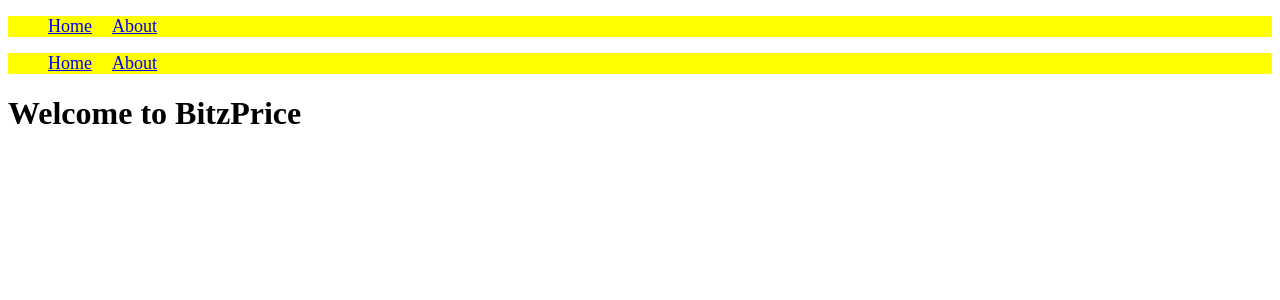
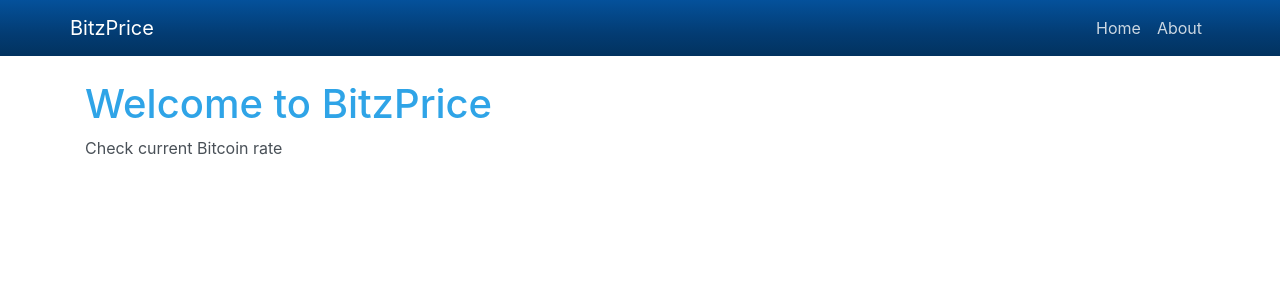
Before and after one commit to shehanp12/next.js-crash-course, a Next.js app: page / in a window 1280 px wide. Shown: the top 300 px of the page. Built offline with nearby package versions, Linux system fonts and the light colour scheme.

Commit message:
Nav bar and Layout.js

```diff
--- a/components/Layout.js
+++ b/components/Layout.js
@@ -1,11 +1,18 @@
-import Navbar from "./Navbar";
+import Head from 'next/head';
+import Navbar from './Navbar';
 import React from "react";
 
-const Layout = (props) =>(
+const Layout = (props) => (
     <div>
+        <Head>
+            <title>BitzPrice</title>
+            <link rel="stylesheet" href="https://bootswatch.com/4/cerulean/bootstrap.min.css"/>
+        </Head>
         <Navbar/>
-        {props.children}
+        <div className="container">
+            {props.children}
+        </div>
     </div>
+);
 
-)
-export default  Layout;
+export default Layout;
--- a/components/Navbar.js
+++ b/components/Navbar.js
@@ -2,31 +2,21 @@
 import React from "react";
 
 const Navbar = () =>(
-   <div>
-       <ul>
-           <li><Link href="/"><a>Home</a></Link></li>
-           <li><Link href="/about"><a>About</a></Link></li>
-       </ul>
-      <style jsx>{`
-      ul{
-      background:#FFFF00;
-      color:#fff;
-      list-style:none;
-      display:flex;
-      }
-
-      ul li{
-      font-size:18px;
-      margin-right:20px;
-
-      }
-
-
-
-
-      `}
-      </style>
-   </div>
+    <nav className="navbar navbar-expand navbar-dark bg-dark mb-4">
+        <div className="container">
+            <a className="navbar-brand" href="#">BitzPrice</a>
+            <div className="collapse navbar-collapse">
+                <ul className="navbar-nav ml-auto">
+                    <li className="nav-item">
+                        <Link href="/"><a className="nav-link">Home</a></Link>
+                    </li>
+                    <li className="nav-item">
+                        <Link href="/about"><a className="nav-link">About</a></Link>
+                    </li>
+                </ul>
+            </div>
+        </div>
+    </nav>
 
 );
 export default Navbar;
--- a/pages/index.js
+++ b/pages/index.js
@@ -1,16 +1,19 @@
+
+import Layout from '../components/Layout';
 import React from "react";
-import Navbar from "../components/Navbar";
-import Layout from "../components/Layout";
 
-const Index =  () => (
+
+
+const Index = (props) => (
     <Layout>
         <div>
-            <Navbar/>
-            <h1> Welcome to BitzPrice  </h1>
+            <h1>Welcome to BitzPrice</h1>
+            <p>Check current Bitcoin rate</p>
+
         </div>
     </Layout>
+);
 
 
-);
 
 export default Index;
```
Also changed, not shown: pages/about.js (added, +13 -0 lines).
